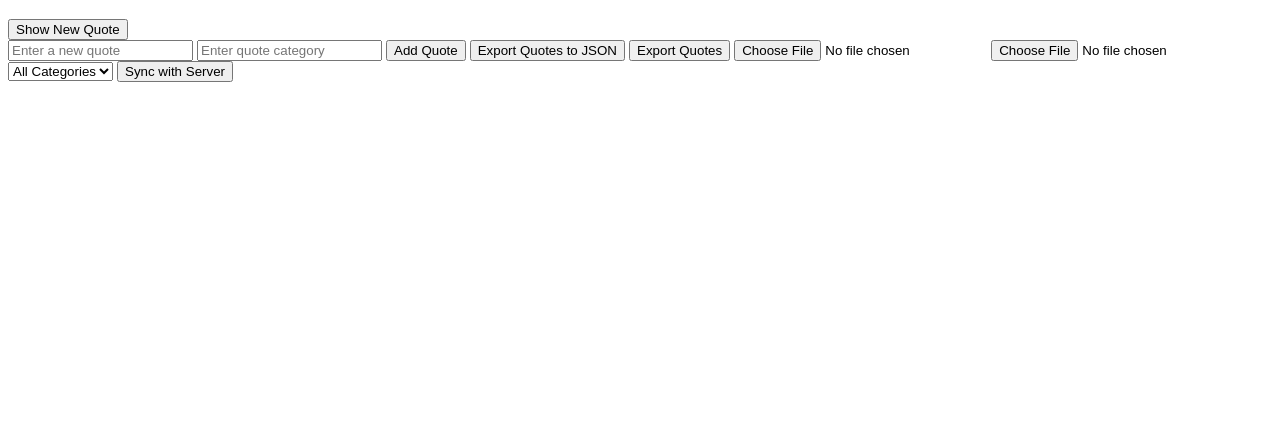
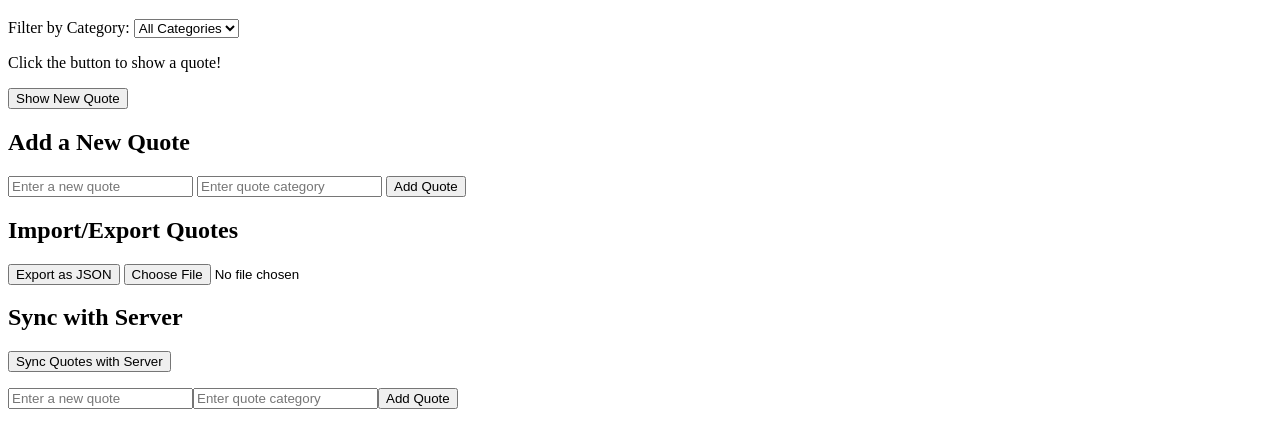
Before and after one commit to Degaga-Emiru/alx_fe_javascript, a plain HTML site: page dom-manipulation/index.html in a window 1280 px wide. Shown: the part 61-508 px from the top of the page. Drawn offline with Linux system fonts and the light colour scheme.

Commit message:
Update index.html

```diff
--- a/dom-manipulation/index.html
+++ b/dom-manipulation/index.html
@@ -4,28 +4,37 @@
     <meta charset="UTF-8">
     <meta name="viewport" content="width=device-width, initial-scale=1.0">
     <title>Dynamic Quote Generator</title>
-  <link rel="stylesheet" href="task1.css">
+    <link rel="stylesheet" href="style.css">
 </head>
 <body>
     <h1>Dynamic Quote Generator</h1>
-  <div id="quoteDisplay"></div>
+
+    <!-- Category Filter Dropdown -->
+    <label for="categoryFilter">Filter by Category:</label>
+    <select id="categoryFilter" onchange="filterQuotes()">
+        <option value="all">All Categories</option>
+    </select>
+
+    <div id="quoteDisplay">
+        <p>Click the button to show a quote!</p>
+    </div>
     <button id="newQuote">Show New Quote</button>
 
+    <h2>Add a New Quote</h2>
     <div>
         <input id="newQuoteText" type="text" placeholder="Enter a new quote" />
         <input id="newQuoteCategory" type="text" placeholder="Enter quote category" />
-    <button onclick="addQuote()">Add Quote</button>
-    <button onclick="exportToJson()">Export Quotes to JSON</button>
-    <button onclick="exportToJsonFile()">Export Quotes</button>
-<input type="file" id="importFile" accept=".json" onchange="importFromJsonFile(event)" />
-<input type="file" id="importFile" accept=".json" onchange="importFromJsonFile(event)" />
-    <select id="categoryFilter" onchange="filterQuotes()">
-    <option value="all">All Categories</option>
-</select>
-<button id="syncQuotes">Sync with Server</button>
-<p id="syncStatus"></p>
+        <button id="addQuoteBtn">Add Quote</button>
     </div>
 
-  <script src="task1.js"></script>
+    <h2>Import/Export Quotes</h2>
+    <button id="exportQuotes">Export as JSON</button>
+    <input type="file" id="importFile" accept=".json" />
+
+    <h2>Sync with Server</h2>
+    <button id="syncQuotes">Sync Quotes with Server</button>
+    <p id="syncStatus"></p>
+
+    <script src="script.js"></script>
 </body>
 </html>
```
Lines whose indentation alone changed are shown as unchanged.
